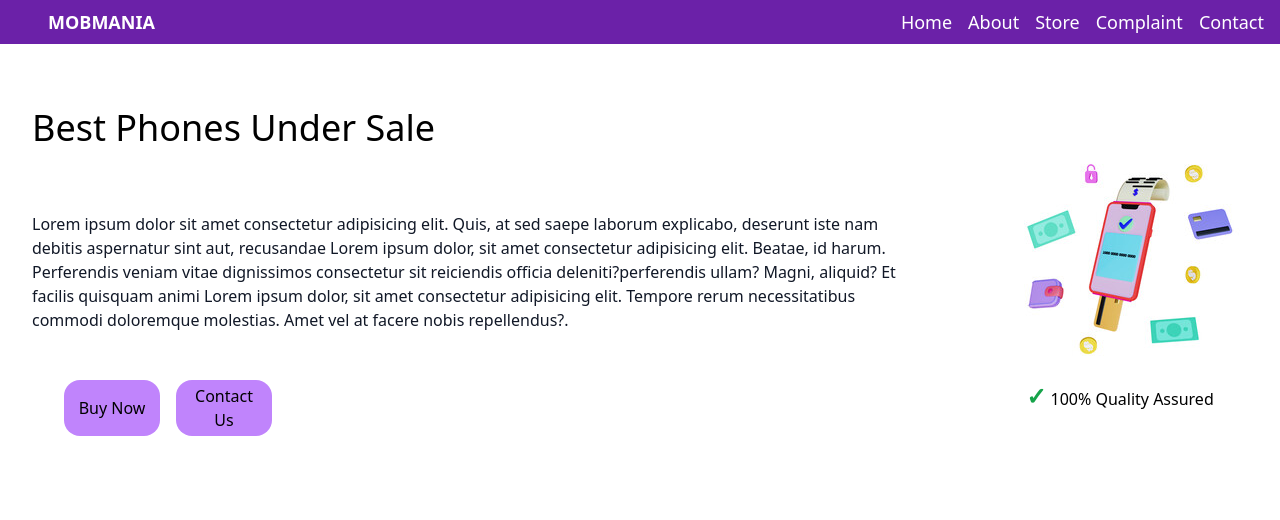
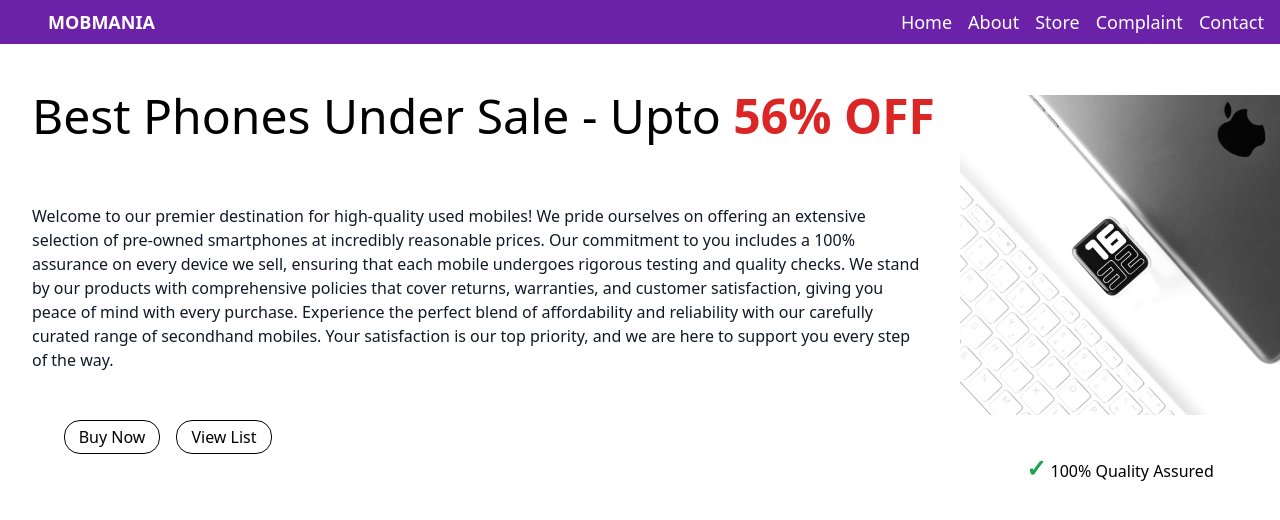
Before and after one commit to adithya-naik/Learn-Tailwind-CSS, a website: page index.html in a window 1280 px wide. Drawn offline with Linux system fonts and the light colour scheme.

Commit message:
added images that suites as per devices

```diff
--- a/index.html
+++ b/index.html
@@ -3,7 +3,7 @@
 <head>
   <meta charset="UTF-8">
   <meta name="viewport" content="width=device-width, initial-scale=1.0">
-  <title>Tailwind CSS</title>
+  <title>Top-Notch Used Mobiles at Unbeatable Prices</title>
   <link rel="stylesheet" href="src/output.css">
 </head>
 <body class="select-none">
@@ -17,17 +17,25 @@
       <li class="cursor-pointer hover:text-gray-300">Contact</li>
     </ul>
   </nav>
+
+
+
+
+
+
+  <div class=" justify-center w-full md:hidden "><img  src="wallpaper.jpg" alt=""></div>
   <main class="flex">
+
     <div class="part23 w-9/12 max-md:w-full">
-      <h1 class="text-4xl  ml-8 mt-16 mb-8">Best Phones Under Sale</h1>
-      <p class="text-gray-900  mx-8 mt-16">Lorem ipsum dolor sit amet consectetur adipisicing elit. Quis, at sed saepe laborum explicabo, deserunt iste nam debitis aspernatur sint aut, recusandae  Lorem ipsum dolor, sit amet consectetur adipisicing elit. Beatae, id harum. Perferendis veniam vitae dignissimos consectetur sit reiciendis officia deleniti?perferendis ullam? Magni, aliquid? Et facilis quisquam animi Lorem ipsum dolor, sit amet consectetur adipisicing elit. Tempore rerum necessitatibus commodi doloremque molestias. Amet vel at facere nobis repellendus?.</p>
+      <h1 class="text-5xl  ml-8 mt-12 max-md:mt-2 mb-8">Best Phones Under Sale - Upto <span class="text-red-600 font-bold">56% OFF</span></h1>
+      <p class="text-gray-900  mx-8 mt-16 text-1xl">Welcome to our premier destination for high-quality used mobiles! We pride ourselves on offering an extensive selection of pre-owned smartphones at incredibly reasonable prices. Our commitment to you includes a 100% assurance on every device we sell, ensuring that each mobile undergoes rigorous testing and quality checks. We stand by our products with comprehensive policies that cover returns, warranties, and customer satisfaction, giving you peace of mind with every purchase. Experience the perfect blend of affordability and reliability with our carefully curated range of secondhand mobiles. Your satisfaction is our top priority, and we are here to support you every step of the way.</p>
       <div class="flex mx-16  my-12 space-x-4">
-        <button class="bg-purple-400 hover:text-white  hover:font-semibold hover:bg-slate-800 px-2 rounded-2xl py-1 w-24">Buy Now</button>
-        <button class="bg-purple-400 hover:text-white hover:font-semibold hover:bg-slate-800 px-2 rounded-2xl py-1 w-24">Contact Us</button>
+        <button class="border border-1 border-black hover:text-white  active:bg-black hover:font-semibold hover:bg-purple-600 px-2 rounded-2xl py-1 w-24">Buy Now</button>
+        <button class="border border-1 border-black hover:text-white active:bg-black hover:font-semibold hover:bg-purple-600 px-2 rounded-2xl py-1 w-24">View List</button>
       </div>
     </div>
-    <div class="part13 w-3/12 flex justify-center flex-wrap   items-center p-0 hidden h-56 mt-24   max-sm:visible md:flex">
-      <p><img src="240_F_531465894_EraOxf5iTomD7YMHzNijuujueVteAL8w.jpg" alt="" srcset=""></p>
+    <div class="part13 w-1/4  justify-center flex-wrap   items-center p-0 hidden aspect-square mt-8 min-sm:visible md:flex">
+      <p class="m-0 p-0 rounded"><img src="pexels-regeci-12880803.jpg" alt="" srcset=""></p>
       <p><span class="text-green-600 text-2xl font-extrabold">&check;</span> 100% Quality Assured</p>
     </div>
   </main>
```
Also changed, not shown: 240_F_531465894_EraOxf5iTomD7YMHzNijuujueVteAL8w.jpg (deleted), image.png (deleted), pexels-regeci-12880803.jpg (added), src/output.css, wallpaper.jpg (added).
